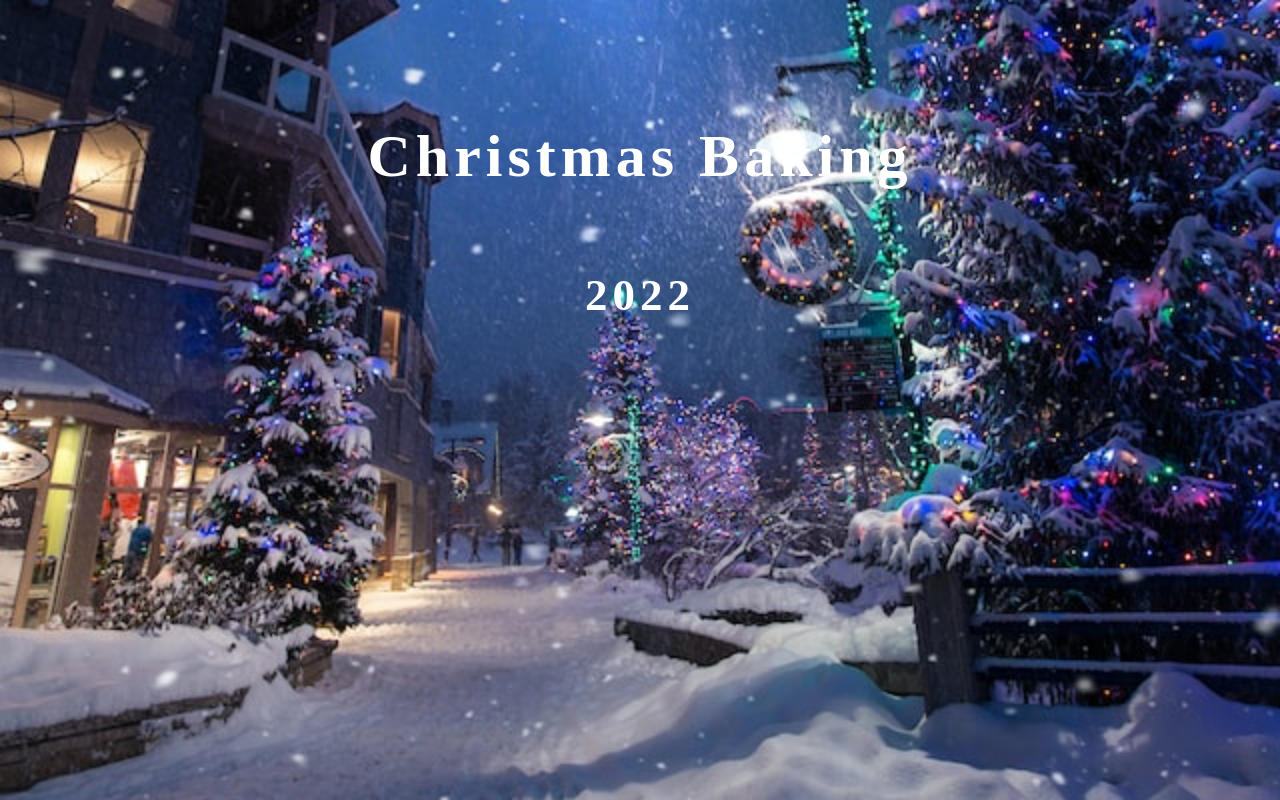
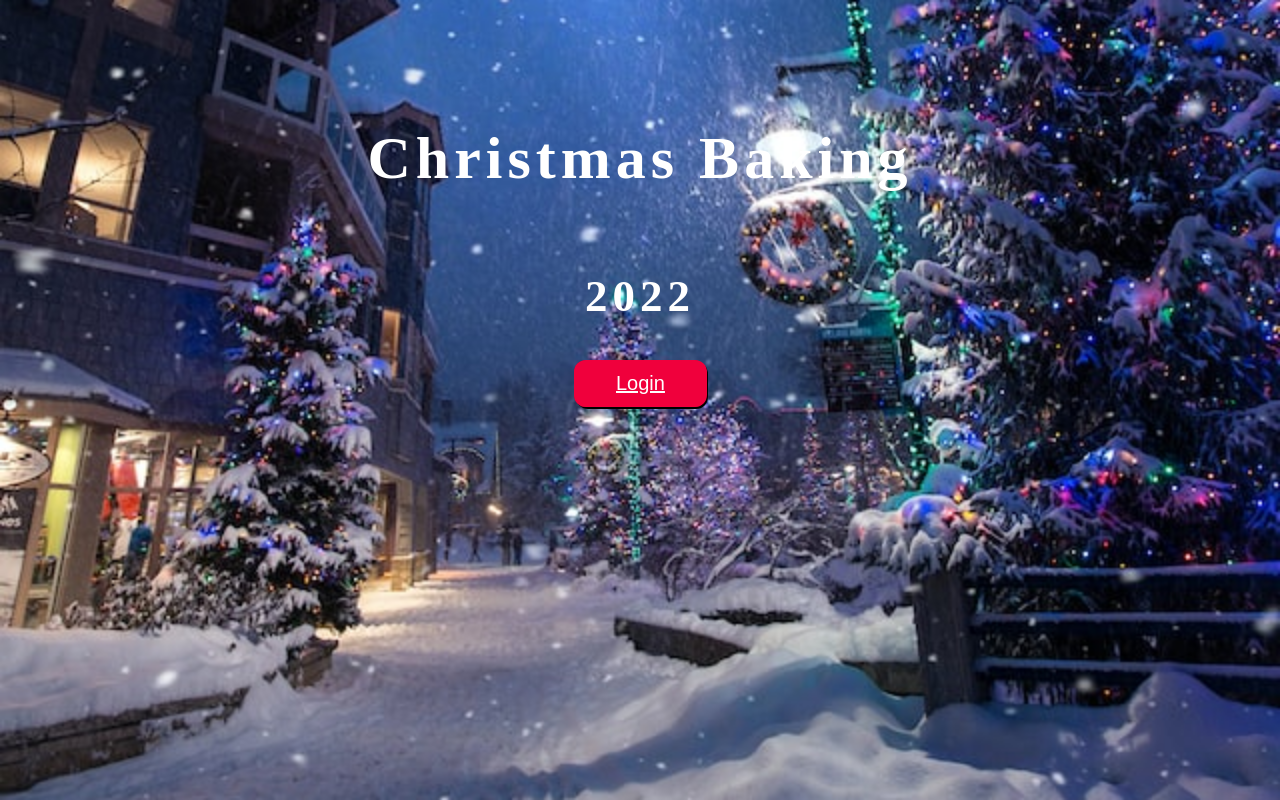
Before and after one commit to thomas065/holiday-goodies, a React (Create React App) app: page / in a window 1280 px wide. Built offline with nearby package versions, Linux system fonts and the light colour scheme; a web font is replaced by a local one.

Commit message:
Login Button

```diff
--- a/src/components/titlepage/title.jsx
+++ b/src/components/titlepage/title.jsx
@@ -7,6 +7,9 @@ const Title = () => {
         <div className='holiday-font overlay'>
             <h1>Christmas Baking</h1>
             <h2>{bakingYear}</h2>
+            <button className='push-me button'>
+                <span className='front'>Login</span>
+            </button>
         </div>
     );
 };
--- a/src/components/titlepage/title.styles.scss
+++ b/src/components/titlepage/title.styles.scss
@@ -6,7 +6,7 @@
     position: absolute;
     height: 55%;
     width: 100%;
-    top: 0;
+    top: 25px;
     left: 0;
     letter-spacing: 5px;
     display: flex;
@@ -16,3 +16,50 @@
     color: white;
     font-size: 30px;
 }
+
+button {
+    text-decoration: underline;
+    text-decoration-color: white;
+    box-shadow: black 2px 2px;
+}
+
+button:hover {
+    box-shadow: 0px 0px;
+}
+
+.push-me {
+    background: hsl(340deg 100% 32%);
+    border-radius: 12px;
+    border: none;
+    padding: 0;
+    cursor: pointer;
+    outline-offset: 4px;
+}
+
+.front {
+    display: block;
+    padding: 12px 42px;
+    border-radius: 12px;
+    font-size: 1.25rem;
+    background: hsl(345deg 100% 47%);
+    color: white;
+    will-change: transform;
+    transition:
+            transform
+            600ms
+            cubic-bezier(.3, .7, .4, 1);
+}
+
+.push-me:hover .front {
+    transform: translateY(-6px);
+    transition:
+            transform
+            250ms
+            cubic-bezier(.3, .7, .4, 1.5);
+}
+
+.push-me:active .front {
+    box-shadow: green 0px 0px 100px 40px;
+    transform: translateY(-2px);
+    transition: transform 34ms;
+}
```
